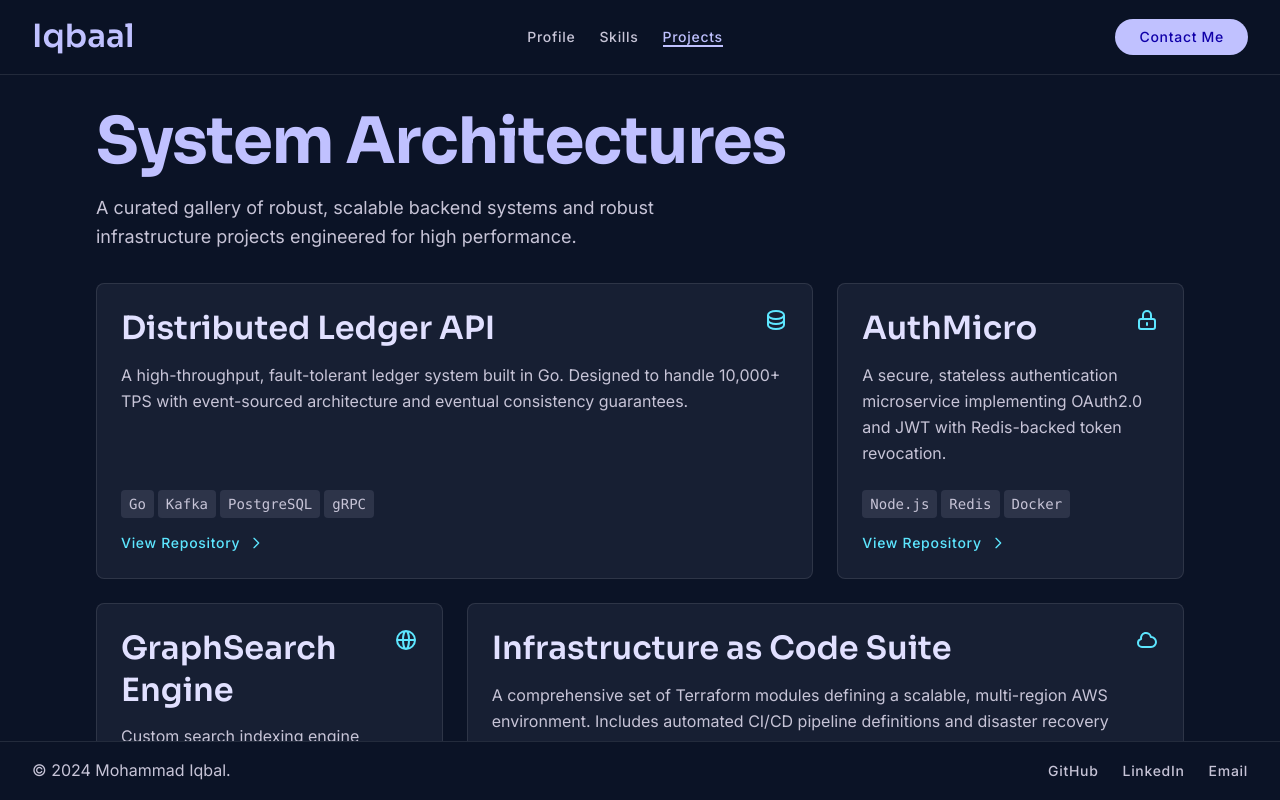
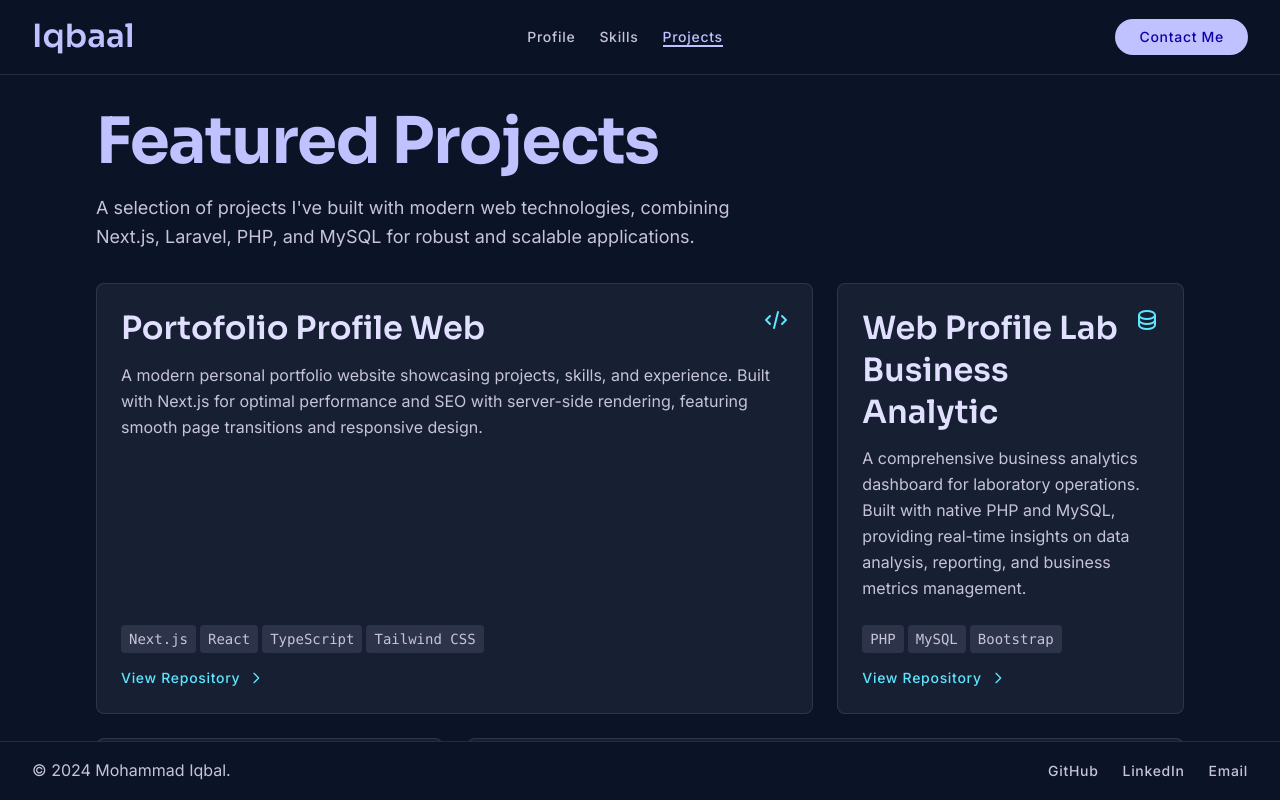
Before and after one commit to miqi4/profile, a Next.js app: page /projects in a window 1280 px wide. Built offline with nearby package versions, Linux system fonts and the light colour scheme.

Commit message:
feat(ProfileSection): Update profile content and social links with enhanced styling

```diff
--- a/app/components/Footer.tsx
+++ b/app/components/Footer.tsx
@@ -1,5 +1,3 @@
-import Link from 'next/link';
-
 export default function Footer() {
   return (
     <footer className="bg-surface border-t border-white/10 w-full flex-shrink-0">
@@ -9,15 +7,28 @@ export default function Footer() {
         </div>
 
         <div className="flex gap-6">
-          <Link href="#" className="text-sm tracking-wider font-medium text-on-surface-variant hover:text-secondary transition-colors duration-200">
+          <a
+            href="https://github.com/miqi4"
+            target="_blank"
+            rel="noopener noreferrer"
+            className="text-sm tracking-wider font-medium text-on-surface-variant hover:text-secondary transition-colors duration-200"
+          >
             GitHub
-          </Link>
-          <Link href="#" className="text-sm tracking-wider font-medium text-on-surface-variant hover:text-secondary transition-colors duration-200">
+          </a>
+          <a
+            href="https://www.linkedin.com/in/mohammad-iqbal-766023386/"
+            target="_blank"
+            rel="noopener noreferrer"
+            className="text-sm tracking-wider font-medium text-on-surface-variant hover:text-secondary transition-colors duration-200"
+          >
             LinkedIn
-          </Link>
-          <Link href="#" className="text-sm tracking-wider font-medium text-on-surface-variant hover:text-secondary transition-colors duration-200">
+          </a>
+          <a
+            href="mailto:mdiqbaal412@gmail.com"
+            className="text-sm tracking-wider font-medium text-on-surface-variant hover:text-secondary transition-colors duration-200"
+          >
             Email
-          </Link>
+          </a>
         </div>
       </div>
     </footer>
--- a/app/components/ProfileSection.tsx
+++ b/app/components/ProfileSection.tsx
@@ -98,7 +98,7 @@ export default function ProfileSection() {
           </h1>
 
           <p className="fade-up opacity-0 translate-y-5 transition-all duration-700 delay-200 text-lg leading-relaxed text-on-surface-variant max-w-2xl">
-            Engineering robust, scalable backend systems with precision. Currently expanding my technical foundation in Semester 4 of Teknik Informatika at Politeknik Negeri Malang.
+            An Informatics Engineering student focused on software and web development, with a strong understanding of programming logic and problem-solving. Ready to grow and contribute as a Junior Developer.
           </p>
 
           <div className="fade-up opacity-0 translate-y-5 transition-all duration-700 delay-300 flex flex-wrap gap-6 mt-4">
@@ -127,7 +127,9 @@ export default function ProfileSection() {
             <span className="text-sm tracking-wider text-on-surface-variant uppercase">Connect</span>
             <div className="w-8 h-px bg-white/10"></div>
             <a
-              href="#"
+              href="https://github.com/miqi4"
+              target="_blank"
+              rel="noopener noreferrer"
               aria-label="GitHub"
               className="text-on-surface-variant hover:text-primary transition-colors p-2 rounded-full hover:bg-surface-variant"
             >
@@ -136,7 +138,9 @@ export default function ProfileSection() {
               </svg>
             </a>
             <a
-              href="#"
+              href="https://www.linkedin.com/in/mohammad-iqbal-766023386/"
+              target="_blank"
+              rel="noopener noreferrer"
               aria-label="LinkedIn"
               className="text-on-surface-variant hover:text-primary transition-colors p-2 rounded-full hover:bg-surface-variant"
             >
@@ -148,21 +152,15 @@ export default function ProfileSection() {
         </div>
 
         <div className="lg:col-span-5 order-1 lg:order-2 flex justify-center lg:justify-end fade-up opacity-0 translate-y-5 transition-all duration-700 delay-200">
-          <div className="relative w-[280px] h-[280px] sm:w-80 sm:h-80 md:w-96 md:h-96 lg:w-[500px] lg:h-[500px] aspect-square rounded-xl overflow-hidden border border-white/10 bg-surface-container-low group">
-            <div className="absolute inset-0 bg-gradient-to-tr from-surface to-surface-variant opacity-50 z-0"></div>
+          <div className="relative w-[280px] h-[280px] sm:w-80 sm:h-80 md:w-96 md:h-96 lg:w-[500px] lg:h-[500px] aspect-square rounded-2xl overflow-hidden border-2 border-white/20 bg-gradient-to-br from-white/5 to-white/0 backdrop-blur-sm group shadow-2xl shadow-primary/10">
             <Image
               alt="Mohammad Iqbal Profile"
-              src="/profil.jpg"
+              src="/profil.png"
               width={800}
               height={800}
-              className="w-full h-full object-cover relative z-10 transition-transform duration-700 group-hover:scale-105"
+              className="w-full h-full object-contain relative z-10 transition-transform duration-700 group-hover:scale-105 p-4"
               priority
             />
-            <div className="absolute bottom-0 left-0 w-full p-4 bg-gradient-to-t from-background/90 to-transparent z-20 flex justify-between items-end">
-              <div className="font-mono text-sm text-primary opacity-80">
-                {`{ status: "building" }`}
-              </div>
-            </div>
           </div>
         </div>
       </div>
--- a/app/components/ProjectsSection.tsx
+++ b/app/components/ProjectsSection.tsx
@@ -2,54 +2,54 @@ import { ReactElement } from 'react';
 
 const projects = [
   {
-    title: "Distributed Ledger API",
-    icon: "database",
-    description: "A high-throughput, fault-tolerant ledger system built in Go. Designed to handle 10,000+ TPS with event-sourced architecture and eventual consistency guarantees.",
-    tags: ["Go", "Kafka", "PostgreSQL", "gRPC"],
+    title: "Portofolio Profile Web",
+    icon: "code",
+    description: "A modern personal portfolio website showcasing projects, skills, and experience. Built with Next.js for optimal performance and SEO with server-side rendering, featuring smooth page transitions and responsive design.",
+    tags: ["Next.js", "React", "TypeScript", "Tailwind CSS"],
     span: "col-span-1 md:col-span-2 lg:col-span-2"
   },
   {
-    title: "AuthMicro",
-    icon: "lock",
-    description: "A secure, stateless authentication microservice implementing OAuth2.0 and JWT with Redis-backed token revocation.",
-    tags: ["Node.js", "Redis", "Docker"],
+    title: "Web Profile Lab Business Analytic",
+    icon: "database",
+    description: "A comprehensive business analytics dashboard for laboratory operations. Built with native PHP and MySQL, providing real-time insights on data analysis, reporting, and business metrics management.",
+    tags: ["PHP", "MySQL", "Bootstrap"],
     span: "col-span-1"
   },
   {
-    title: "GraphSearch Engine",
-    icon: "hub",
-    description: "Custom search indexing engine utilizing GraphQL for complex relational querying over disparate datastores.",
-    tags: ["Python", "GraphQL", "Neo4j"],
+    title: "Web Digital Printing",
+    icon: "printer",
+    description: "Full-featured digital printing management system with order processing, inventory tracking, and customer management. Built with Laravel framework and Filament admin panel for seamless operations.",
+    tags: ["Laravel", "Filament", "MySQL", "PHP"],
     span: "col-span-1"
   },
   {
-    title: "Infrastructure as Code Suite",
-    icon: "cloud",
-    description: "A comprehensive set of Terraform modules defining a scalable, multi-region AWS environment. Includes automated CI/CD pipeline definitions and disaster recovery protocols.",
-    tags: ["Terraform", "AWS", "GitHub Actions"],
+    title: "Web Online Ticket Bus",
+    icon: "bus",
+    description: "A sophisticated online bus ticketing platform enabling passengers to search, book, and manage reservations. Developed with Laravel and Filament for robust backend operations and intuitive admin interface.",
+    tags: ["Laravel", "Filament", "MySQL", "PHP"],
     span: "col-span-1 md:col-span-2 lg:col-span-2"
   }
 ];
 
 const iconMap: Record<string, ReactElement> = {
+  code: (
+    <svg className="w-6 h-6" fill="none" stroke="currentColor" viewBox="0 0 24 24">
+      <path strokeLinecap="round" strokeLinejoin="round" strokeWidth={2} d="M10 20l4-16m4 4l4 4-4 4M6 16l-4-4 4-4" />
+    </svg>
+  ),
   database: (
     <svg className="w-6 h-6" fill="none" stroke="currentColor" viewBox="0 0 24 24">
       <path strokeLinecap="round" strokeLinejoin="round" strokeWidth={2} d="M4 7v10c0 2.21 3.582 4 8 4s8-1.79 8-4V7M4 7c0 2.21 3.582 4 8 4s8-1.79 8-4M4 7c0-2.21 3.582-4 8-4s8 1.79 8 4m0 5c0 2.21-3.582 4-8 4s-8-1.79-8-4" />
     </svg>
   ),
-  lock: (
+  printer: (
     <svg className="w-6 h-6" fill="none" stroke="currentColor" viewBox="0 0 24 24">
-      <path strokeLinecap="round" strokeLinejoin="round" strokeWidth={2} d="M12 15v2m-6 4h12a2 2 0 002-2v-6a2 2 0 00-2-2H6a2 2 0 00-2 2v6a2 2 0 002 2zm10-10V7a4 4 0 00-8 0v4h8z" />
+      <path strokeLinecap="round" strokeLinejoin="round" strokeWidth={2} d="M17 17h2a2 2 0 002-2v-4a2 2 0 00-2-2H5a2 2 0 00-2 2v4a2 2 0 002 2h2m2 4h6a2 2 0 002-2v-4a2 2 0 00-2-2H9a2 2 0 00-2 2v4a2 2 0 002 2zm-6-4h.01M7 20h10a2 2 0 002-2V5a2 2 0 00-2-2H7a2 2 0 00-2 2v13a2 2 0 002 2z" />
     </svg>
   ),
-  hub: (
+  bus: (
     <svg className="w-6 h-6" fill="none" stroke="currentColor" viewBox="0 0 24 24">
-      <path strokeLinecap="round" strokeLinejoin="round" strokeWidth={2} d="M21 12a9 9 0 01-9 9m9-9a9 9 0 00-9-9m9 9H3m9 9a9 9 0 01-9-9m9 9c1.657 0 3-4.03 3-9s-1.343-9-3-9m0 18c-1.657 0-3-4.03-3-9s1.343-9 3-9m-9 9a9 9 0 019-9" />
-    </svg>
-  ),
-  cloud: (
-    <svg className="w-6 h-6" fill="none" stroke="currentColor" viewBox="0 0 24 24">
-      <path strokeLinecap="round" strokeLinejoin="round" strokeWidth={2} d="M3 15a4 4 0 004 4h9a5 5 0 10-.1-9.999 5.002 5.002 0 10-9.78 2.096A4.001 4.001 0 003 15z" />
+      <path strokeLinecap="round" strokeLinejoin="round" strokeWidth={2} d="M8 7h12a2 2 0 012 2v10a2 2 0 01-2 2H8a2 2 0 01-2-2V9a2 2 0 012-2zM8 9v6m4-6v6m4-6v6M9 19h6" />
     </svg>
   )
 };
@@ -59,10 +59,10 @@ export default function ProjectsSection() {
     <section className="w-full px-5 sm:px-8 md:px-16 xl:px-24 py-8 min-h-[calc(100vh-64px)]">
       <header className="mb-8">
         <h1 className="text-[32px] sm:text-[48px] lg:text-[64px] leading-[1.2] md:leading-[1.1] tracking-tight md:tracking-[-0.02em] font-bold mb-4 text-primary font-[family-name:var(--font-family-display)]">
-          System Architectures
+          Featured Projects
         </h1>
         <p className="text-lg leading-relaxed text-on-surface-variant max-w-2xl">
-          A curated gallery of robust, scalable backend systems and robust infrastructure projects engineered for high performance.
+          A selection of projects I've built with modern web technologies, combining Next.js, Laravel, PHP, and MySQL for robust and scalable applications.
         </p>
       </header>
 
```
Also changed, not shown: 1 other file (tests, documents, lock files or other folders).
